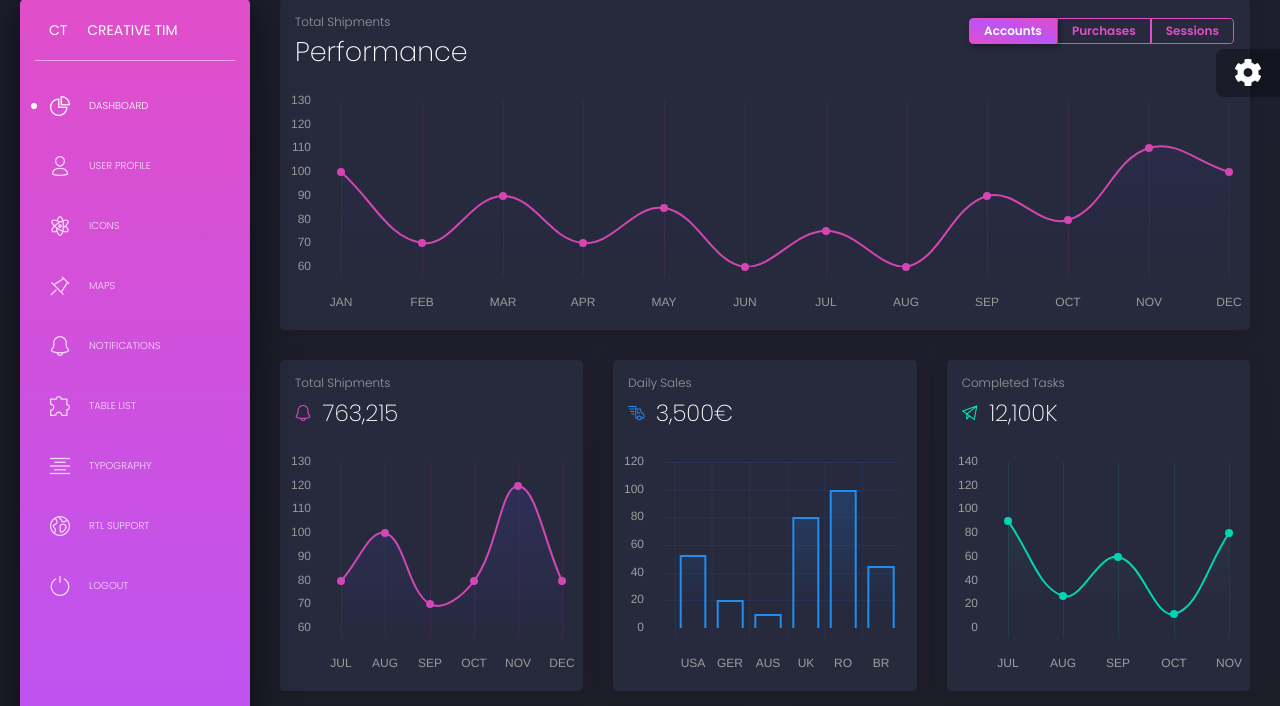
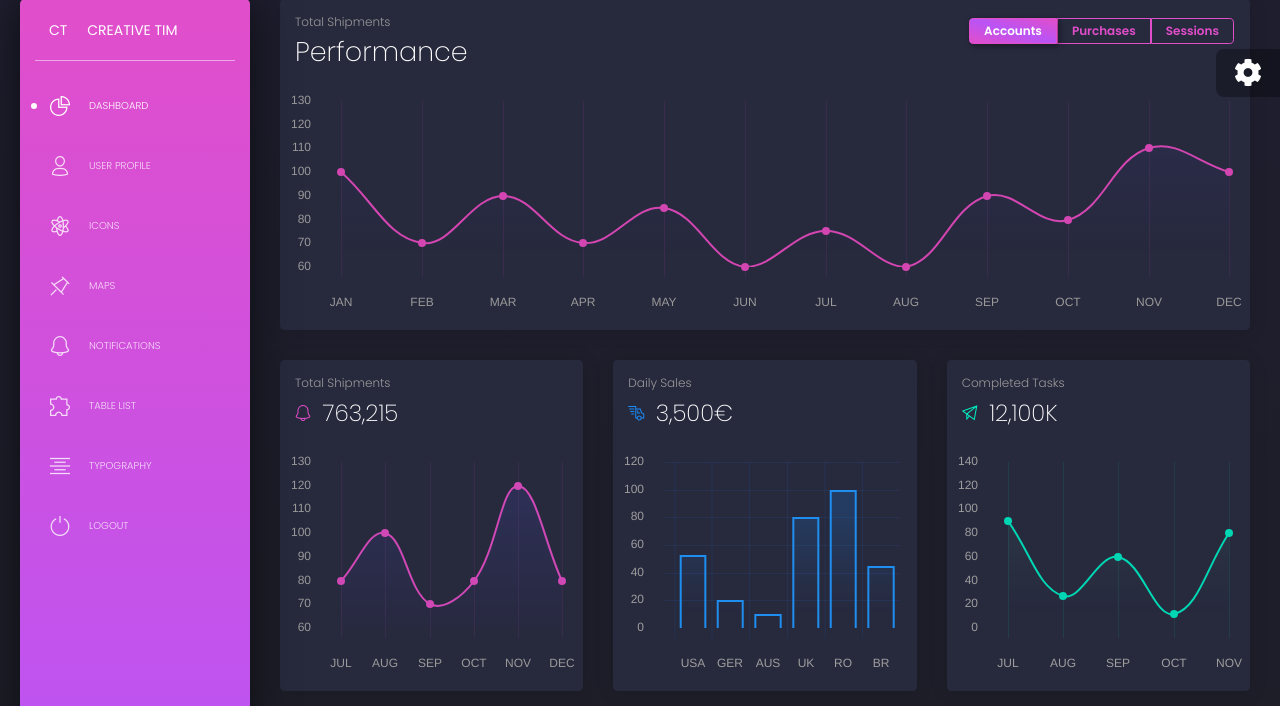
Before and after one commit to Niconikun/MT_Orozco, a Flask app: page /index in a window 1280 px wide. Shown: the part 81-787 px from the top of the page. Run offline with Flask 2, Linux system fonts and the light colour scheme; the visitor is signed in with stand-in values (Sample User, id 1); parts of the project's set-up code (start-up, migrations or seed data) failed here and were passed over; some libraries are stand-ins or nearby versions.

Commit message:
modified initially readme

```diff
--- a/apps/templates/includes/sidebar.html
+++ b/apps/templates/includes/sidebar.html
@@ -56,12 +56,6 @@
                     </a>
                 </li>
                 <li>
-                    <a href="/rtl.html">
-                        <i class="tim-icons icon-world"></i>
-                        <p>RTL Support</p>
-                    </a>
-                </li>
-                <li>
                     <a href="{{ url_for('authentication_blueprint.logout') }}">
                         <i class="tim-icons icon-button-power"></i>
                         <p>Logout</p>
```
Also changed, not shown: README.md.
